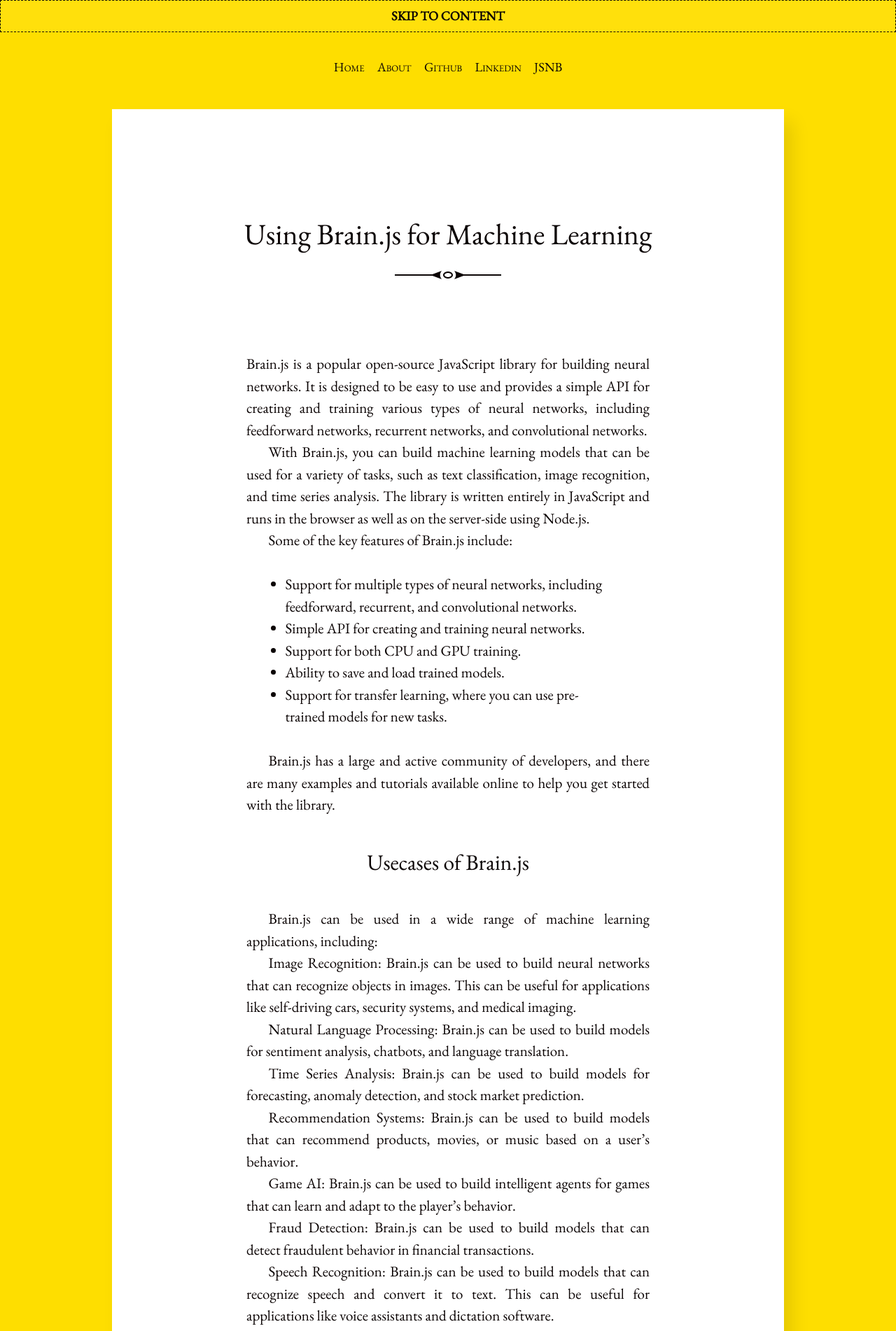
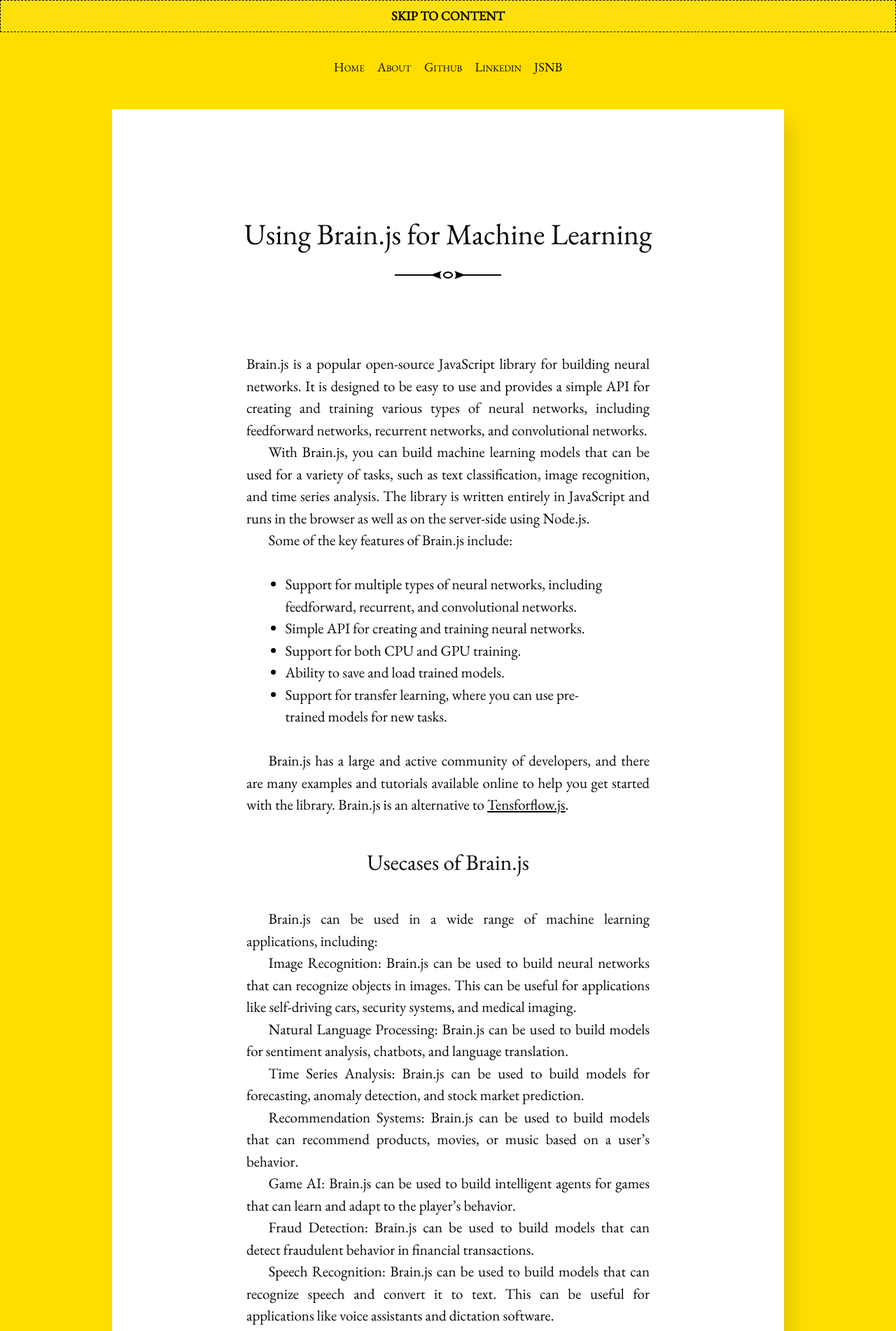
Before and after one commit to gopi-suvanam/gopi-suvanam.github.io, a Jekyll site: the page built from _posts/2023-04-30-Machine-Learning-in-JavaScript-using-Brainjs.md, in a window 1280 px wide. Shown: the top 1902 px of the page at 70% size. Built offline with Jekyll 4.4.1, drawn with Linux system fonts in a browser that asks for light colours.

Commit message:
Update 2023-04-30-Machine-Learning-in-JavaScript-using-Brainjs.md

```diff
--- a/_posts/2023-04-30-Machine-Learning-in-JavaScript-using-Brainjs.md
+++ b/_posts/2023-04-30-Machine-Learning-in-JavaScript-using-Brainjs.md
@@ -14,7 +14,7 @@
 - Ability to save and load trained models.
 - Support for transfer learning, where you can use pre-trained models for new tasks.
 
-Brain.js has a large and active community of developers, and there are many examples and tutorials available online to help you get started with the library.
+Brain.js has a large and active community of developers, and there are many examples and tutorials available online to help you get started with the library. Brain.js is an alternative to [Tensforflow.js](/2023/04/11/Machine-learning-in-Javascript-using-TensorflowJS.html).
 
 ### Usecases of Brain.js
 Brain.js can be used in a wide range of machine learning applications, including:
```
